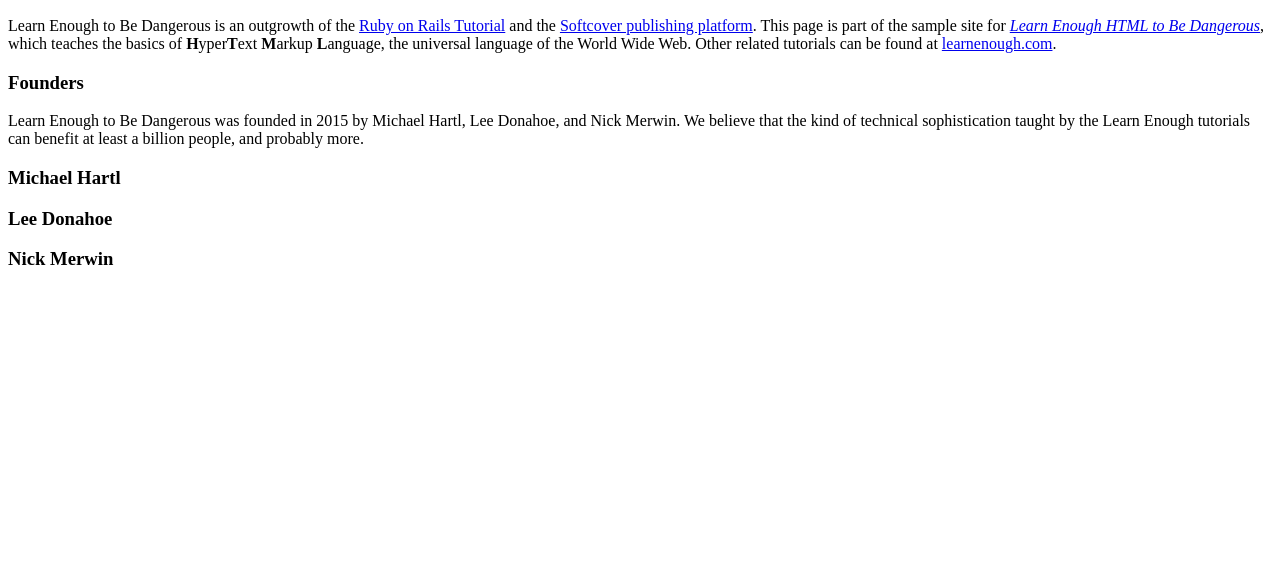
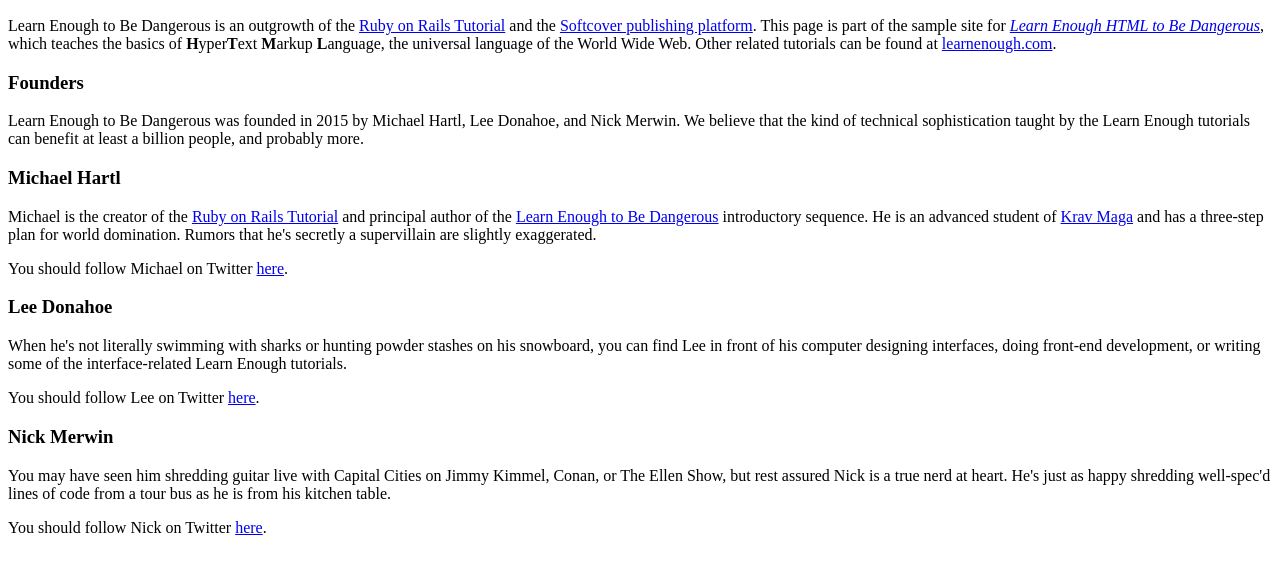
Before and after one commit to duffylasker/sample_website, a plain HTML site: page index.html in a window 1280 px wide. Shown: the part 110-684 px from the top of the page. Drawn offline with Linux system fonts and the light colour scheme.

Commit message:
updated index file

```diff
--- a/index.html
+++ b/index.html
@@ -31,10 +31,46 @@
     </p>
 
     <h3>Michael Hartl</h3>
+    <p>
+      Michael is the creator of the <a href="http://railstutorial.org/">
+      Ruby on Rails Tutorial</a> and principal author of the
+      <a href="http://learnenough.com/">Learn Enough to Be Dangerous</a>
+      introductory sequence. He is an advanced student of
+      <a href="http://kravmaga.com/">Krav Maga</a> and has a three-step
+      plan for world domination. Rumors that he's secretly a supervillain
+      are slightly exaggerated.
+    </p>
+    <p>
+      You should follow Michael on Twitter
+      <a href="http://twitter.com/mhartl" target="_blank">here</a>.
+    </p>
+
 
     <h3>Lee Donahoe</h3>
 
+    <p>
+      When he's not literally swimming with sharks or hunting powder stashes
+      on his snowboard, you can find Lee in front of his computer designing
+      interfaces, doing front-end development, or writing some of the
+      interface-related Learn Enough tutorials.
+    </p>
+    <p>
+      You should follow Lee on Twitter
+      <a href="https://twitter.com/leedonahoe" target="_blank">here</a>.
+    </p>
+
     <h3>Nick Merwin</h3>
+
+    <p>
+      You may have seen him shredding guitar live with Capital Cities on Jimmy
+      Kimmel, Conan, or The Ellen Show, but rest assured Nick is a true nerd
+      at heart. He's just as happy shredding well-spec'd lines of code from a
+      tour bus as he is from his kitchen table.
+    </p>
+    <p>
+      You should follow Nick on Twitter
+      <a href="https://twitter.com/nickmerwin" target="_blank">here</a>.
+    </p>
 
   </body>
 </html>
```
